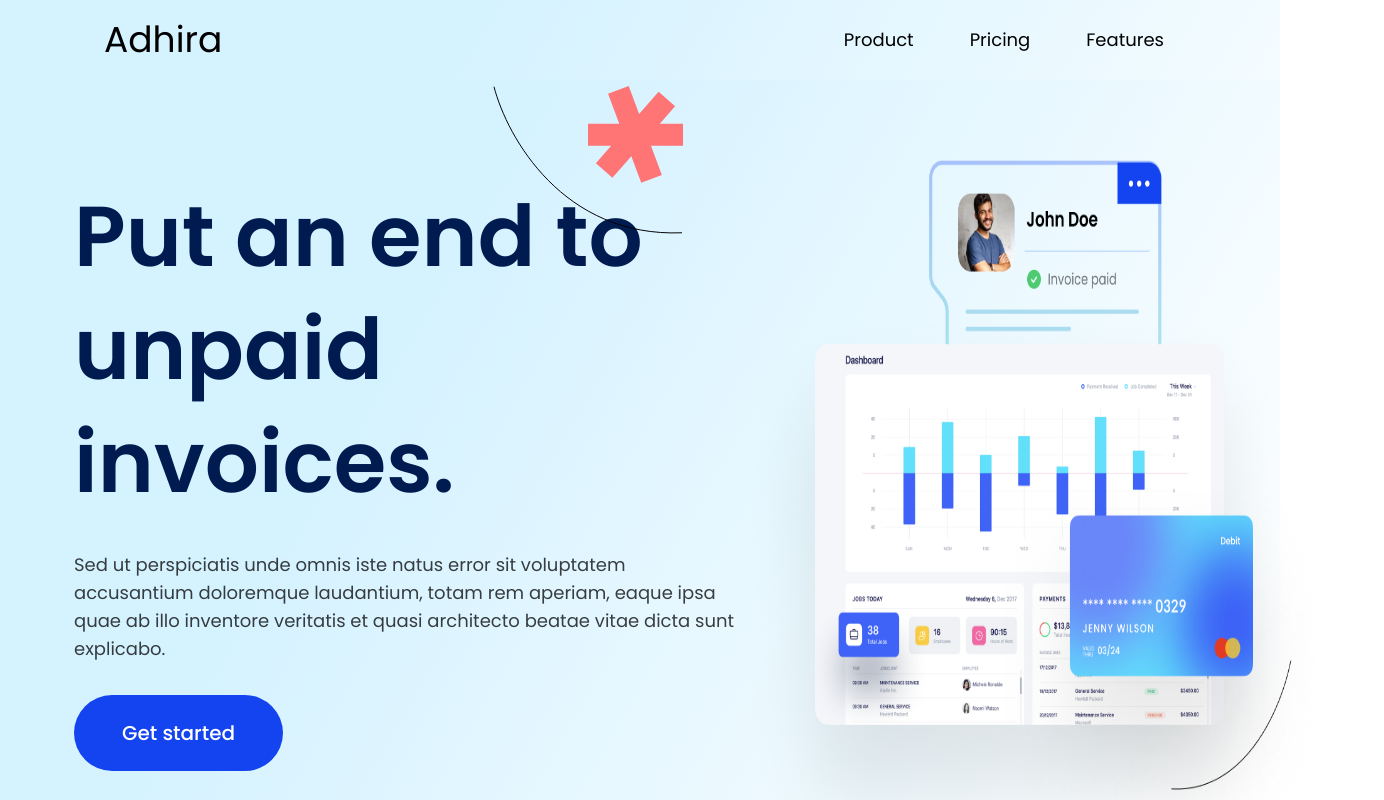
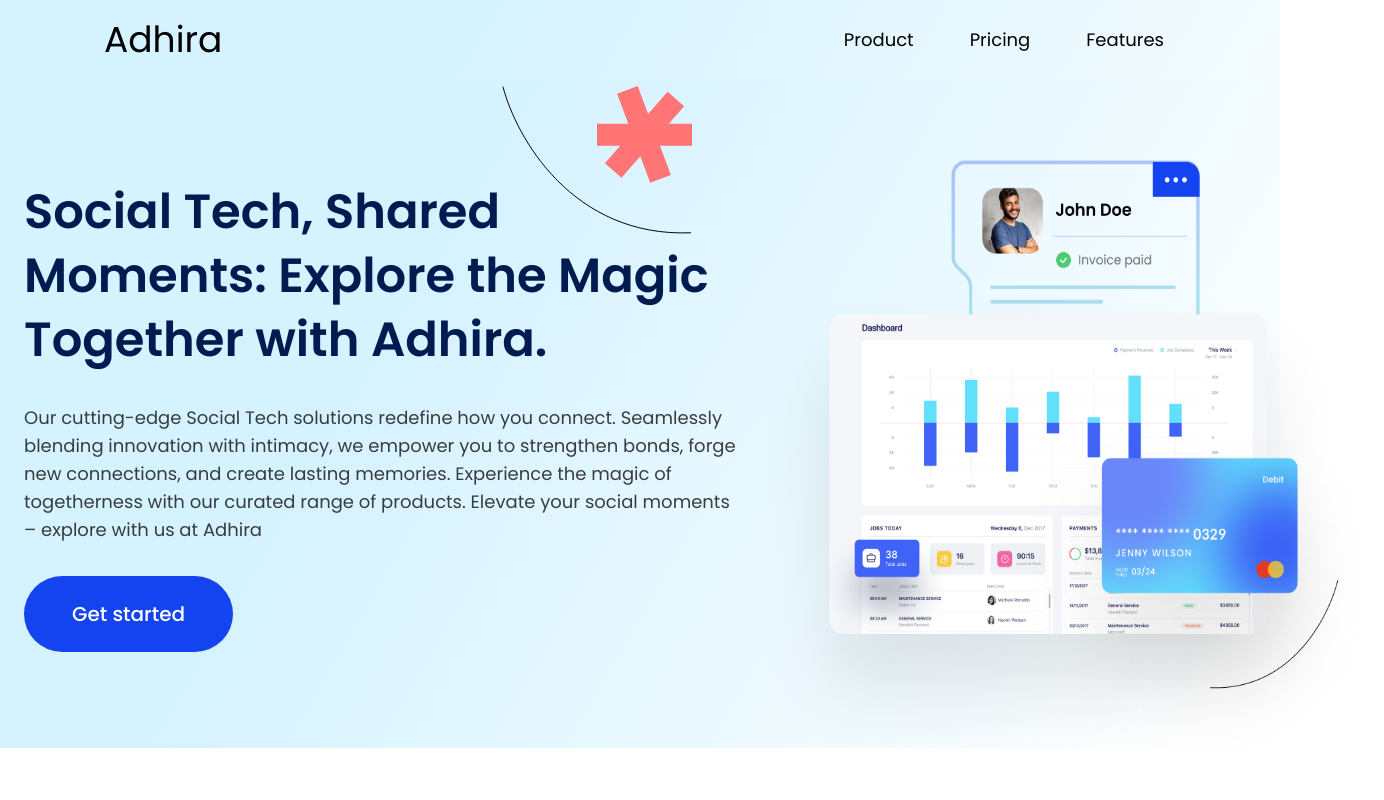
Before and after one commit to adhiratech52/AdhiraWebPage, a Next.js app: page / in a window 1280 px wide. Shown: the top 800 px of the page, 1384 px wide, since content can reach past the window. Built offline with nearby package versions, Linux system fonts and the light colour scheme.

Commit message:
changed :: banner tagline and description

```diff
--- a/app/components/Banner/index.tsx
+++ b/app/components/Banner/index.tsx
@@ -3,17 +3,17 @@ import Image from 'next/image';
 const Banner = () => {
 
     return (
-        <div className='bg-header' style={{paddingLeft:50,paddingRight:50}}>
+        <div className='bg-header'>
             <div className="mx-auto max-w-7xl pt-20 sm:pb-24 px-6">
 
                 <div className='grid grid-cols-1 lg:grid-cols-12'>
 
 
                     <div className='col-span-7 flex flex-col justify-evenly relative'>
-                        <Image src="/assets/banner/star.svg" alt="star-image" width={95} height={97} className='absolute top-[-74px] right-[51px]' />
-                        <Image src="/assets/banner/lineone.svg" alt="line-image" width={190} height={148} className='absolute top-[-74px] right-[51px]' />
-                        <h1 className='text-midnightblue text-4xl md:text-85xl text-center lg:text-start font-semibold lh-133 pt-5'>Put an end to unpaid invoices.</h1>
-                        <h3 className='text-black opacity-75 text-lg font-normal text-center lg:text-start pt-8'>Sed ut perspiciatis unde omnis iste natus error sit voluptatem accusantium doloremque laudantium, totam rem aperiam, eaque ipsa quae ab illo inventore veritatis et quasi architecto beatae vitae dicta sunt explicabo.</h3>
+                        <Image src="/assets/banner/star.svg" alt="star-image" width={95} height={97} className='absolute top-[-74px] right-[51px] pl-50 pr-50' />
+                        <Image src="/assets/banner/lineone.svg" alt="line-image" width={190} height={148} className='absolute top-[-74px] right-[51px] pl-50 pr-50' />
+                        <h1 className='text-midnightblue  md:text-5xl text-2xl w-100 text-center lg:text-start font-semibold lh-133 pt-5'>Social Tech, Shared Moments: Explore the Magic Together with Adhira.</h1>
+                        <h3 className='text-black opacity-75 text-lg font-normal text-center lg:text-start pt-8'>Our cutting-edge Social Tech solutions redefine how you connect. Seamlessly blending innovation with intimacy, we empower you to strengthen bonds, forge new connections, and create lasting memories. Experience the magic of togetherness with our curated range of products. Elevate your social moments – explore with us at Adhira</h3>
                         <div className='pt-8 mx-auto lg:mx-0'>
                             <button className="text-white text-xl font-medium py-6 px-12 rounded-full transition duration-150 ease-in-out bg-electricblue hover:text-white hover:bg-blue">
                                 Get started
--- a/app/layout.tsx
+++ b/app/layout.tsx
@@ -1,11 +1,12 @@
 import './globals.css';
 import Navbar from './components/Navbar/index';
 import Footer from './components/Footer/index';
+import Home from './page';
 
 
 export const metadata = {
   title: 'Adhira Tech',
-  description: 'Creating New Technology Solutions',
+  description: 'Building Tech Products',
 }
 
 export default function RootLayout({
@@ -15,9 +16,9 @@ export default function RootLayout({
 }) {
   return (
     <html lang="en">
-      <body>
+      <body style={{overflowX:'hidden'}} className='no-scrollbar'>
         <Navbar />
-        {children}
+        <Home/>
         <Footer />
       </body>
     </html>
```
Also changed, not shown: app/page.tsx (line endings or trailing spaces).
